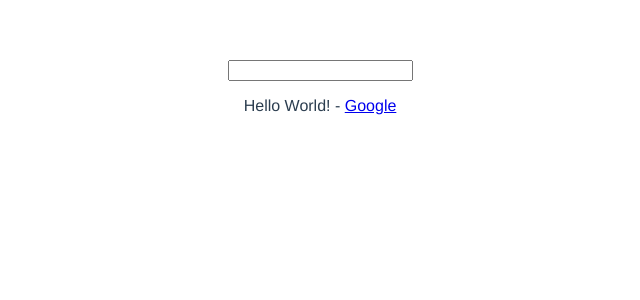
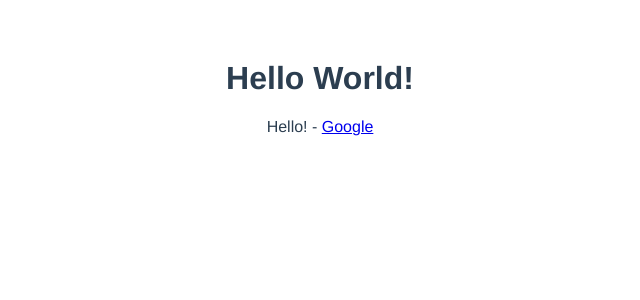
Before and after one commit to mislavsraka/Vue-project, a Vue app: page / in a window 1280 px wide. Shown: the top 300 px of the page, without its empty margins (320-960 px from the left). Built offline with nearby package versions, Linux system fonts and the light colour scheme.

Commit message:
v-once usage

```diff
--- a/index.html
+++ b/index.html
@@ -7,7 +7,7 @@
   </head>
   <body>
     <div id="app">
-  		<input type="text" v-on:input="changeTitle">
+  		<h1 v-once>{{ title }}</h1>
   		<p>{{ sayHello() }} - <a v-bind:href="link">Google</a></p>
 	</div>
   </body>
--- a/src/main.js
+++ b/src/main.js
@@ -15,6 +15,7 @@ new Vue({
   },
   methods: {
   	sayHello: function() {
+  		this.title = "Hello!";
     	return this.title;
     }
   }
```
